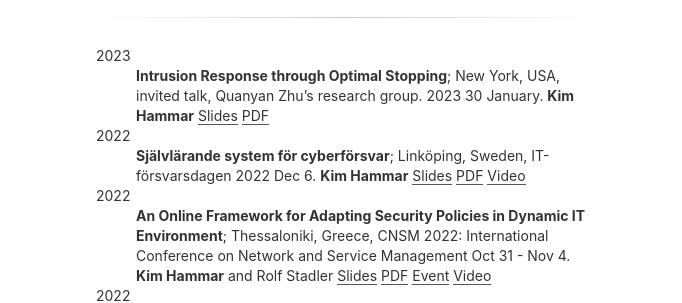
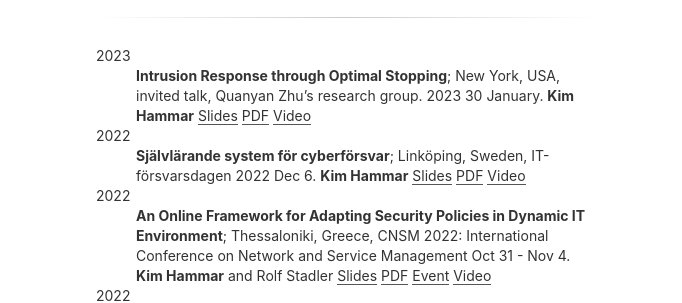
Before and after one commit to Limmen/Limmen.github.io, a Jekyll site: the page built from talks.md, in a window 1280 px wide and 900 px high. Shown: the part 446-749 px from the top of the window, without its empty margins (294-976 px from the left). Built offline with Jekyll 4.4.1, drawn with Linux system fonts in a browser that asks for light colours.

Commit message:
add link

```diff
--- a/talks.md
+++ b/talks.md
@@ -8,6 +8,7 @@ title: Talks
     **Kim Hammar**
 	[Slides](https://www.slideshare.net/KimHammar/intrusion-response-through-optimal-stopping)
 	[PDF](/assets/slides/NYU_Invited_Talk_Optimal_Stopping_Hammar_30_jan_2023.pdf)
+    [Video](https://www.youtube.com/watch?v=Qzp_wiNW91o)
 
 2022
 :   **Självlärande system för cyberförsvar**; Linköping, Sweden, IT-försvarsdagen 2022 Dec 6.
```
